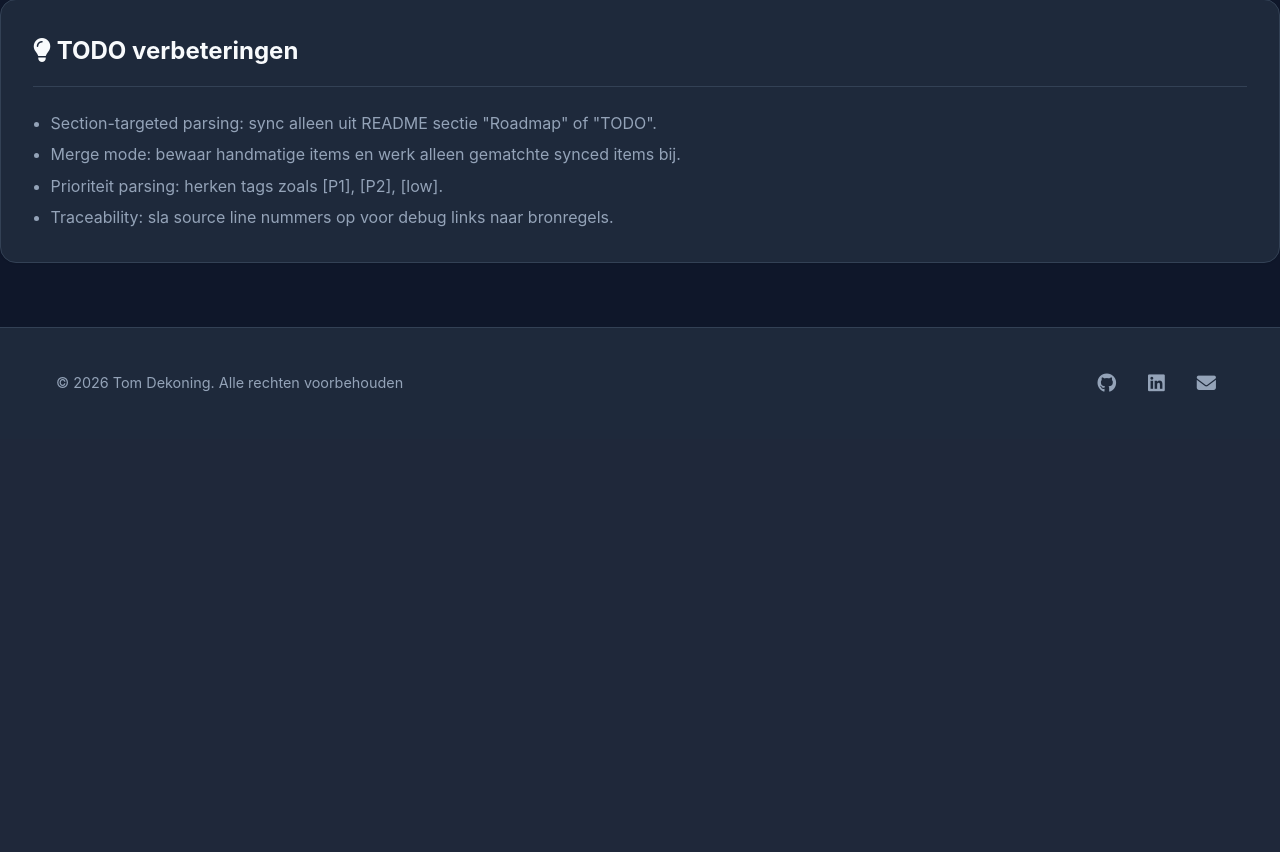
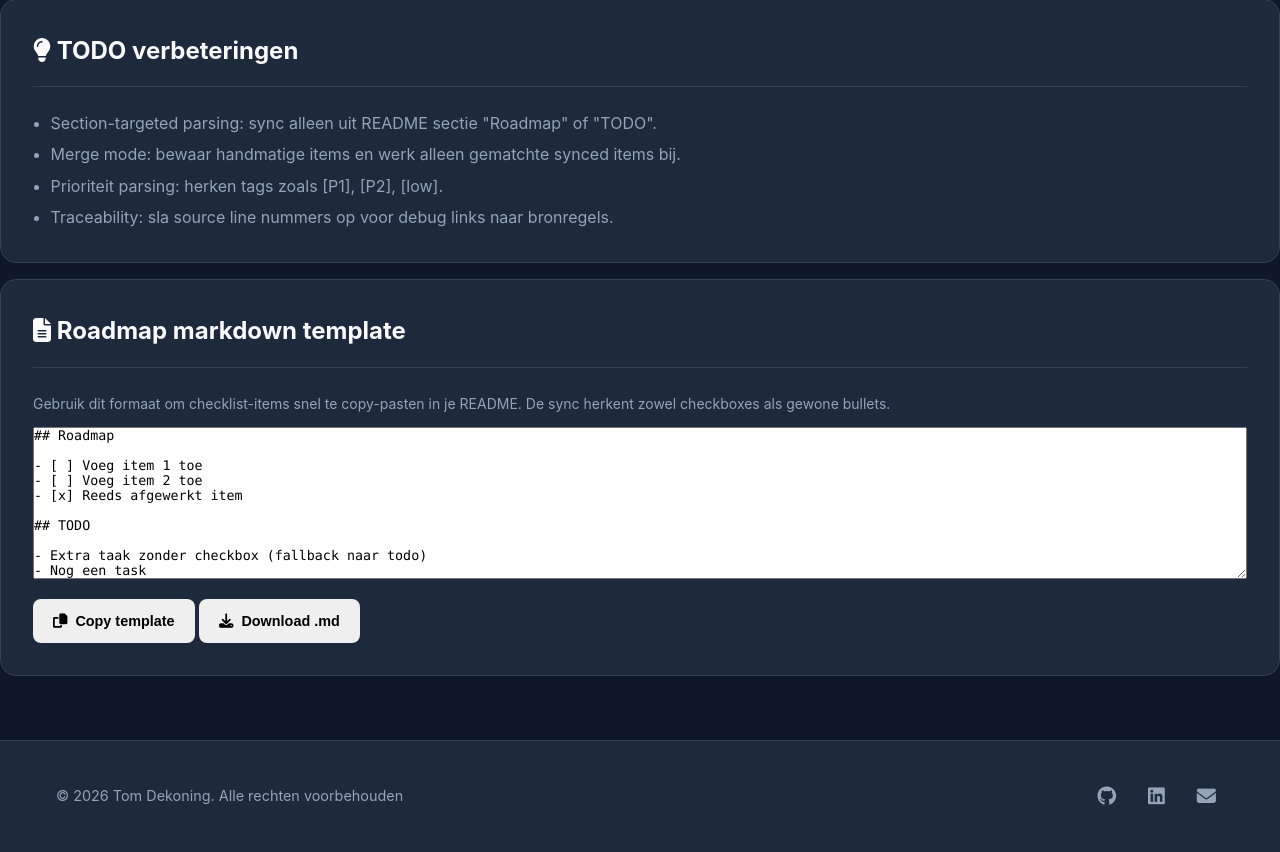
Before and after one commit to tombomeke/Portfolio, a PHP site: template app/Views/admin/roadmap/index.php in a window 1280 px wide; the page is wider, and only the part inside the window is pictured. Shown: the part 894-1746 px from the top of that part. Before the commit the page ends 1286 px from the top of that part, so only its background shows below. Run offline with PHP 8.4, Linux system fonts and the light colour scheme; the template is opened without the code that fills it, so the values that code supplies are empty; a stand-in replaces the project's code that opens the database connection.

Commit message:
Improve roadmap parsing and add template UI
Enhance roadmap sync robustness and admin UX.

- AdminController: clarify missing API-key error to instruct setting READMESYNC_ADMIN_API_KEY in .env or as a server environment variable.
- parseChecklistItems: strip fenced code blocks before regex matching to avoid parsing checkboxes inside code samples; add a fallback to parse plain markdown bullets when no checkboxes are found, generating todo items with deterministic ids (md5-based), skipping short/heading-like entries.
- Views: add a Roadmap markdown template card to the admin roadmap page with an editable example, and buttons to copy the template to clipboard or download it as a .md file (includes client-side JS handlers).

These changes improve parsing accuracy for real-world READMEs and make it easier for admins to add roadmap items.

```diff
--- a/app/Views/admin/roadmap/index.php
+++ b/app/Views/admin/roadmap/index.php
@@ -94,3 +94,57 @@
         <li>Traceability: sla source line nummers op voor debug links naar bronregels.</li>
     </ul>
 </div>
+
+<div class="card" style="margin-top:1rem">
+    <div class="card-header">
+        <span class="card-title"><i class="fas fa-file-lines"></i> Roadmap markdown template</span>
+    </div>
+    <p class="text-muted text-sm" style="margin:0 0 .75rem">
+        Gebruik dit formaat om checklist-items snel te copy-pasten in je README. De sync herkent zowel checkboxes als gewone bullets.
+    </p>
+    <textarea id="roadmap-template" class="form-input" rows="10" style="width:100%;font-family:Consolas,monospace">## Roadmap
+
+- [ ] Voeg item 1 toe
+- [ ] Voeg item 2 toe
+- [x] Reeds afgewerkt item
+
+## TODO
+
+- Extra taak zonder checkbox (fallback naar todo)
+- Nog een task
+</textarea>
+    <div class="form-actions" style="margin-top:.75rem">
+        <button type="button" id="copy-roadmap-template" class="btn btn-ghost"><i class="fas fa-copy"></i> Copy template</button>
+        <button type="button" id="download-roadmap-template" class="btn btn-ghost"><i class="fas fa-download"></i> Download .md</button>
+    </div>
+</div>
+
+<script>
+(() => {
+    const template = document.getElementById('roadmap-template');
+    const copyBtn = document.getElementById('copy-roadmap-template');
+    const downloadBtn = document.getElementById('download-roadmap-template');
+    if (!template || !copyBtn || !downloadBtn) return;
+
+    copyBtn.addEventListener('click', async () => {
+        try {
+            await navigator.clipboard.writeText(template.value);
+            copyBtn.textContent = 'Gekopieerd';
+            setTimeout(() => { copyBtn.innerHTML = '<i class="fas fa-copy"></i> Copy template'; }, 1300);
+        } catch (_) {
+            template.select();
+            document.execCommand('copy');
+        }
+    });
+
+    downloadBtn.addEventListener('click', () => {
+        const blob = new Blob([template.value], { type: 'text/markdown;charset=utf-8' });
+        const url = URL.createObjectURL(blob);
+        const a = document.createElement('a');
+        a.href = url;
+        a.download = 'roadmap-template.md';
+        a.click();
+        URL.revokeObjectURL(url);
+    });
+})();
+</script>
```
Also changed, not shown: app/Controllers/AdminController.php (+26 -2 lines).
